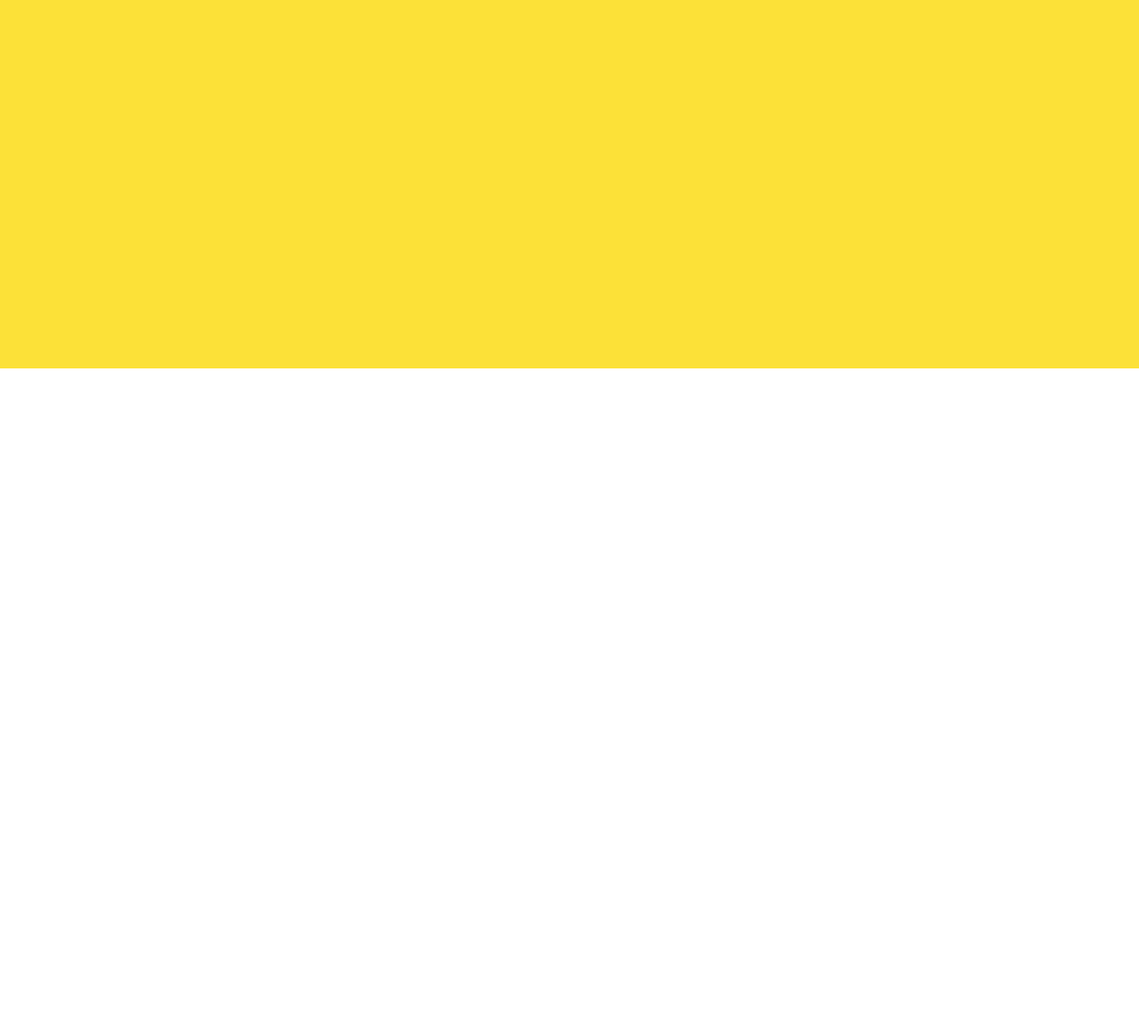
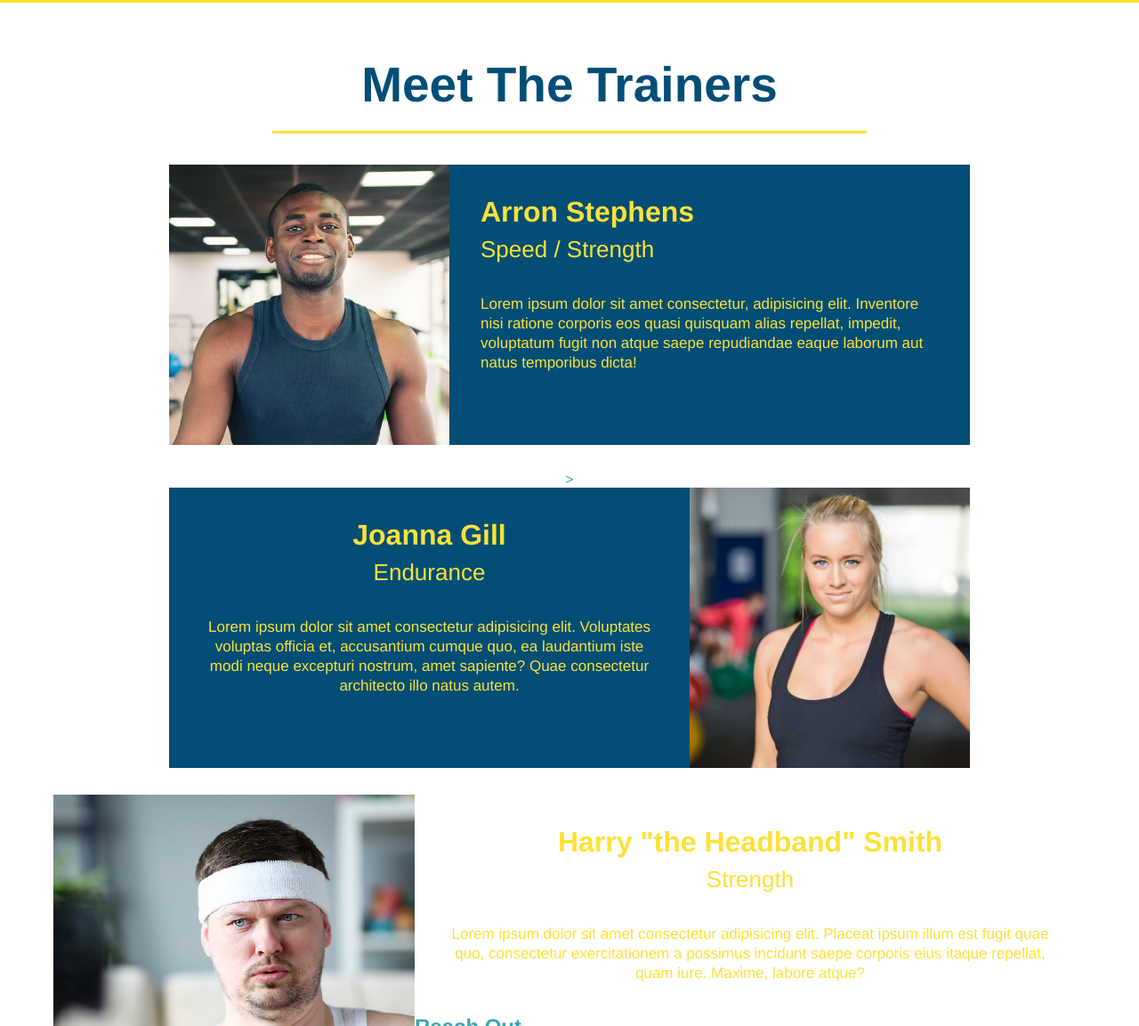
Before and after one commit to ltarnold03/run-buddy, a plain HTML site: page index.html in a window 1280 px wide. Shown: the part 2727-3880 px from the top of the page at 89% size. Before the commit the page ends 3141 px from the top, so only its background shows below. Drawn offline with Linux system fonts and the light colour scheme.

Commit message:
add what you do details

```diff
--- a/assets/css/style.css
+++ b/assets/css/style.css
@@ -211,3 +211,51 @@ button {
 .steps span {
     font-size: 38px;
 }
+
+.trainers {
+    text-align: center;
+}
+
+.trainer {
+    overflow: auto;
+    width: 900px;
+    margin: 0 auto 30px auto;
+    background: #024e76;
+    color: #fce138;
+
+}
+
+.trainer img {
+    width: 35%;
+    float: left;
+}
+
+.trainer-bio {
+    padding: 35px;
+    float: left;
+    width: 65%;
+}
+
+.text-left {
+    text-align: left;
+}
+
+.text-right {
+    text-align: right;
+}
+
+.trainer-bio h3 {
+    font-size: 32px;
+    margin-bottom: 8px;
+}
+
+.trainer-bio h4 {
+    font-weight: lighter;
+    font-size: 26px;
+    margin-bottom: 35px;
+}
+
+.trainer-bio p {
+    font-size: 17px;
+    line-height: 1.3;
+}
--- a/index.html
+++ b/index.html
@@ -105,8 +105,45 @@
         </section>
 
         <!-- "meet the trainers" section -->
-        <section>
-            <h2>Meet The Trainers</h2>
+        <section id="your-trainers" class="trainers">
+            <h2 class="section-title primary-border">
+                Meet The Trainers
+            </h2>
+            <!-- first trainer bio -->
+            <article class="trainer">
+                <img src="./assets/images/trainer-1.jpg" alt="Arron Stephens in this workout clothes, ready to pump iron" />
+                <div class="trainer-bio text-left">
+                    <h3>Arron Stephens</h3>
+                    <h4>Speed / Strength</h4>
+                    <p>
+                        Lorem ipsum dolor sit amet consectetur, adipisicing elit. Inventore nisi ratione corporis eos quasi quisquam alias repellat, impedit, voluptatum fugit non atque saepe repudiandae eaque laborum aut natus temporibus dicta!
+                    </p>
+                </div>
+            </article>
+
+            <!-- second trainer bio -->>
+            <article class="trainer">
+                <div class="trainer-bio text right">
+                    <h3>Joanna Gill</h3>
+                    <h4>Endurance</h4>
+                    <p>
+                        Lorem ipsum dolor sit amet consectetur adipisicing elit. Voluptates voluptas officia et, accusantium cumque quo, ea laudantium iste modi neque excepturi nostrum, amet sapiente? Quae consectetur architecto illo natus autem.
+                    </p>
+                </div>
+                <img src="./assets/images/trainer-2.jpg" alt="Joanna Gill cooling off after a workout" />
+            </article>
+
+            <!-- third trainer bio -->
+            <articlec class="trainer">
+                <img src="./assets/images/trainer-3.jpg" alt="Harry Smith wearing a headband and lifting comically small pink weights" />
+                <div class="trainer-bio text left">
+                    <h3>Harry "the Headband" Smith</h3>
+                    <h4>Strength</h4>
+                    <p>
+                        Lorem ipsum dolor sit amet consectetur adipisicing elit. Placeat ipsum illum est fugit quae quo, consectetur exercitationem a possimus incidunt saepe corporis eius itaque repellat, quam iure. Maxime, labore atque?
+                    </p>
+                </div>
+            </articlec>
         </section>
 
         <!-- "reach out" section -->
```
Also changed, not shown: assets/images/trainer-1.jpg (added), assets/images/trainer-2.jpg (added), assets/images/trainer-3.jpg (added).
